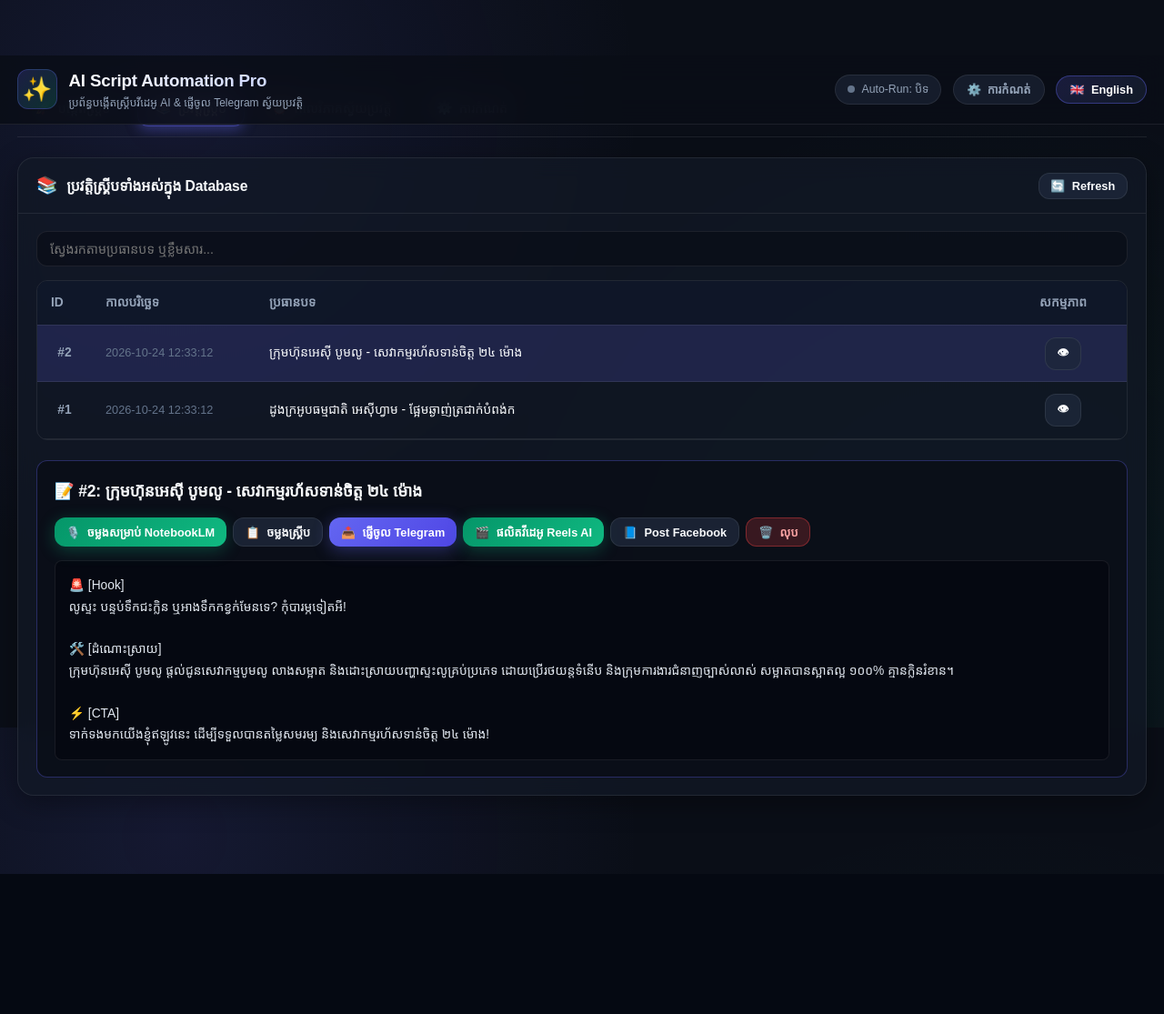
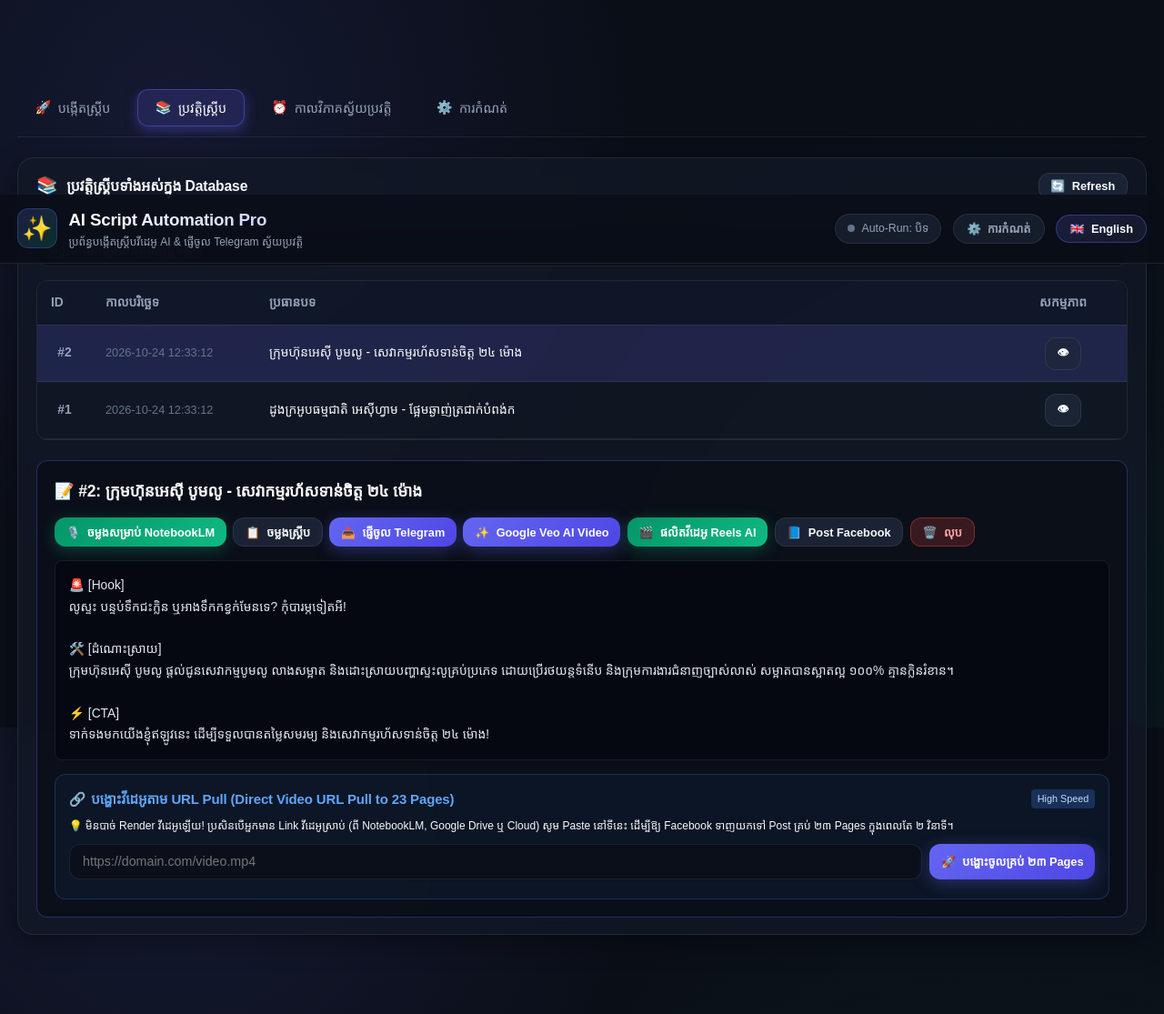
Before and after one commit to boreykem/ASP, a Flask app: page / in a window 1280 px wide, after a click on "«ប្រវត្តិស្គ្រីប»". Shown: the whole page at 91% size. Before the commit the page ends 961 px from the top, so only its background shows below. Run offline with Flask 3, Linux system fonts and the light colour scheme; data comes from the database, SQL or seed files in the repository; some web fonts are replaced.

Commit message:
Feature: Implement Google Veo Video AI service and direct Meta URL Pull broadcast

```diff
--- a/app.py
+++ b/app.py
@@ -519,6 +519,81 @@ def api_broadcast_video_facebook():
         ok, summary, results = facebook_service.broadcast_video_to_pages(pages_to_post, video_target, description)
         return jsonify({"success": ok, "message": summary, "results": results})
 
+@app.route("/api/video/veo", methods=["POST"])
+def api_generate_video_veo():
+    import veo_service
+    import video_engine
+
+    data = request.json or {}
+    script_id = data.get("script_id")
+    script_text = data.get("script_text", "")
+    topic = data.get("topic", "")
+
+    if script_id:
+        s = database.get_script_by_id(script_id)
+        if s:
+            script_text = s.get("content", "")
+            topic = s.get("topic", topic)
+
+    cfg = load_config()
+    api_key = cfg.get("gemini_key")
+    if not api_key:
+        return jsonify({"success": False, "error": "សូមកំណត់ Gemini API Key ក្នុង Settings ជាមុនសិន!"}), 400
+
+    prompt = veo_service.generate_veo_prompt_from_script(script_text, topic)
+    ok, result, info = veo_service.generate_video_with_veo(api_key, prompt, aspect_ratio="9:16")
+
+    if ok:
+        filename = os.path.basename(result)
+        video_url = f"/static/videos/{filename}"
+        return jsonify({
+            "success": True,
+            "message": "បានបង្កើតវីដេអូតាម Google Veo AI ជោគជ័យ!",
+            "video_url": video_url,
+            "filename": filename,
+            "engine": "google_veo"
+        })
+    else:
+        # Graceful fallback: If Veo is on free tier quota or model unavailable,
+        # automatically generate high-definition Reels video using internal engine
+        if info in ["free_tier_quota", "model_unavailable"] and script_text:
+            try:
+                vid_path = video_engine.create_reels_video(script_text=script_text)
+                filename = os.path.basename(vid_path)
+                return jsonify({
+                    "success": True,
+                    "message": "💡 Google Veo កំពុងកំណត់សិទ្ធិលើ Free Tier (ប្រព័ន្ធបានប្តូរមកបង្កើតវីដេអូ Reels 9:16 ជូនដោយឥតគិតថ្លៃជោគជ័យ!)",
+                    "video_url": f"/static/videos/{filename}",
+                    "filename": filename,
+                    "engine": "local_fallback"
+                })
+            except Exception as e_fall:
+                return jsonify({"success": False, "error": f"{result} (Fallback Error: {str(e_fall)})"}), 500
+        return jsonify({"success": False, "error": result}), 400
+
+@app.route("/api/facebook/broadcast-url", methods=["POST"])
+def api_broadcast_video_url():
+    data = request.json or {}
+    video_url = data.get("video_url", "").strip()
+    description = data.get("description", "").strip()
+
+    if not video_url:
+        return jsonify({"success": False, "error": "សូមបញ្ចូល Video URL ឬ Link ជាមុនសិន!"}), 400
+
+    cfg = load_config()
+    pages_to_post = cfg.get("facebook_selected_pages") or []
+    if not pages_to_post:
+        page_id = cfg.get("facebook_page_id")
+        access_token = cfg.get("facebook_access_token")
+        if page_id and access_token:
+            pages_to_post = [{"id": page_id, "name": "Primary Page", "access_token": access_token}]
+
+    if not pages_to_post:
+        return jsonify({"success": False, "error": "មិនទាន់មាន Facebook Pages ត្រូវបានកំណត់ឡើយ"}), 400
+
+    ok, summary, results = facebook_service.broadcast_video_to_pages(pages_to_post, video_url, description)
+    return jsonify({"success": ok, "message": summary, "results": results})
+
 @app.route("/static/videos/<path:filename>")
 def serve_generated_video(filename):
     if os.environ.get("VERCEL"):
--- a/static/js/app.js
+++ b/static/js/app.js
@@ -683,11 +683,17 @@ function setupEventListeners() {
   const btnPostFb = document.getElementById("btn-post-facebook");
   if (btnPostFb) btnPostFb.addEventListener("click", postSelectedScriptToFacebook);
 
+  const btnCreateVeo = document.getElementById("btn-create-veo-video");
+  if (btnCreateVeo) btnCreateVeo.addEventListener("click", createVeoVideoForSelectedScript);
+
   const btnCreateVid = document.getElementById("btn-create-video");
   if (btnCreateVid) btnCreateVid.addEventListener("click", createReelsVideoForSelectedScript);
 
   const btnBroadcastVid = document.getElementById("btn-broadcast-video-fb");
   if (btnBroadcastVid) btnBroadcastVid.addEventListener("click", broadcastRenderedVideoToFacebook);
+
+  const btnBroadcastUrl = document.getElementById("btn-broadcast-url-fb");
+  if (btnBroadcastUrl) btnBroadcastUrl.addEventListener("click", broadcastCustomVideoUrl);
 
   const btnVerifyFb = document.getElementById("btn-verify-fb");
   if (btnVerifyFb) btnVerifyFb.addEventListener("click", verifyFacebookPage);
@@ -1264,6 +1270,114 @@ async function broadcastRenderedVideoToFacebook() {
   }
 }
 
+async function createVeoVideoForSelectedScript() {
+  if (!selectedScriptId) {
+    showToast(currentLang === "km" ? "សូមជ្រើសរើសស្គ្រីបមួយជាមុនសិន!" : "Please select a script first!", "error");
+    return;
+  }
+  const btn = document.getElementById("btn-create-veo-video");
+  const previewBox = document.getElementById("video-preview-box");
+  const player = document.getElementById("rendered-video-player");
+  const statusEl = document.getElementById("video-info-status");
+  const downloadBtn = document.getElementById("btn-download-video");
+
+  if (btn) btn.disabled = true;
+  showToast(currentLang === "km" ? "✨ កំពុងភ្ជាប់ទៅកាន់ Google Veo AI Video (Gemini)..." : "Connecting to Google Veo AI Video...", "info");
+  if (statusEl) {
+    statusEl.textContent = currentLang === "km" ? "⏳ កំពុងដំណើរការ Google Veo AI Video (9:16 Cinematic Reels)..." : "Generating Google Veo AI Video...";
+    statusEl.style.color = "#60a5fa";
+  }
+  previewBox.classList.remove("hidden");
+  previewBox.scrollIntoView({ behavior: "smooth", block: "nearest" });
+
+  try {
+    const res = await fetch("/api/video/veo", {
+      method: "POST",
+      headers: { "Content-Type": "application/json" },
+      body: JSON.stringify({
+        script_id: selectedScriptId
+      })
+    });
+    const data = await res.json();
+    if (data.success && data.video_url) {
+      currentRenderedVideoFilename = data.filename;
+      player.src = data.video_url + "?t=" + Date.now();
+      downloadBtn.href = data.video_url;
+      if (statusEl) {
+        statusEl.innerHTML = `✅ <strong>${data.message}</strong><br>គុណភាព: 1080x1920 (9:16 Vertical) រួចរាល់សម្រាប់បង្ហោះចូល Facebook Pages!`;
+        statusEl.style.color = "#34d399";
+      }
+      showToast(currentLang === "km" ? "🎉 វីដេអូ AI ផលិតជោគជ័យ!" : "AI video generated successfully!", "success");
+    } else {
+      showToast("Google Veo: " + (data.error || "Failed"), "error");
+      if (statusEl) {
+        statusEl.textContent = "❌ " + (data.error || "Failed");
+        statusEl.style.color = "#ef4444";
+      }
+    }
+  } catch (err) {
+    showToast("Network error: " + err.message, "error");
+  } finally {
+    if (btn) btn.disabled = false;
+  }
+}
+
+async function broadcastCustomVideoUrl() {
+  const inputEl = document.getElementById("custom-video-url-input");
+  const url = inputEl?.value.trim();
+  const statusEl = document.getElementById("url-broadcast-status");
+  const btn = document.getElementById("btn-broadcast-url-fb");
+
+  if (!url) {
+    showToast(currentLang === "km" ? "សូមបញ្ចូល Link វីដេអូ (MP4 URL) ជាមុនសិន!" : "Please enter a video URL first!", "error");
+    return;
+  }
+
+  const scriptContent = document.getElementById("preview-content")?.textContent || "";
+  const topicTitle = document.getElementById("preview-topic-title")?.textContent || "Reels Video";
+  const desc = scriptContent ? `🎬 ${topicTitle}\n\n${scriptContent}` : "🎬 New Video Release #Reels";
+
+  if (btn) btn.disabled = true;
+  if (statusEl) {
+    statusEl.textContent = currentLang === "km" ? "🚀 កំពុងបញ្ជូន Link ទៅកាន់ Facebook តាម URL Pull..." : "Sending video URL to Facebook via URL Pull...";
+    statusEl.style.color = "#60a5fa";
+  }
+  showToast(currentLang === "km" ? "🚀 កំពុងបញ្ជូន Link ទៅកាន់ Facebook Pages ទាំងអស់..." : "Broadcasting video URL to Facebook Pages...", "info");
+
+  try {
+    const res = await fetch("/api/facebook/broadcast-url", {
+      method: "POST",
+      headers: { "Content-Type": "application/json" },
+      body: JSON.stringify({
+        video_url: url,
+        description: desc
+      })
+    });
+    const data = await res.json();
+    if (data.success) {
+      if (statusEl) {
+        statusEl.textContent = "✅ " + data.message;
+        statusEl.style.color = "#34d399";
+      }
+      showToast(currentLang === "km" ? "🎉 " + data.message : "Broadcasted successfully via URL Pull!", "success");
+    } else {
+      if (statusEl) {
+        statusEl.textContent = "❌ " + (data.error || data.message);
+        statusEl.style.color = "#ef4444";
+      }
+      showToast("Facebook: " + (data.error || data.message), "error");
+    }
+  } catch (err) {
+    if (statusEl) {
+      statusEl.textContent = "❌ Network error: " + err.message;
+      statusEl.style.color = "#ef4444";
+    }
+    showToast("Network error: " + err.message, "error");
+  } finally {
+    if (btn) btn.disabled = false;
+  }
+}
+
 async function verifyFacebookPage() {
   const pageId = document.getElementById("fb-page-id")?.value.trim();
   const pageToken = document.getElementById("fb-page-token")?.value.trim();
--- a/templates/index.html
+++ b/templates/index.html
@@ -11,7 +11,7 @@
   <link href="https://fonts.googleapis.com/css2?family=Kantumruy+Pro:ital,wght@0,300;0,400;0,500;0,600;0,700;1,400&family=Plus+Jakarta+Sans:wght@400;500;600;700&display=swap" rel="stylesheet">
 
   <!-- Stylesheet -->
-  <link rel="stylesheet" href="/static/css/style.css?v=20261024_09">
+  <link rel="stylesheet" href="/static/css/style.css?v=20261024_10">
 </head>
 <body>
 
@@ -321,6 +321,9 @@
                 <button id="btn-resend-script" class="btn btn-primary btn-sm">
                   📤 <span id="btn-resend-text">ផ្ញើចូល Telegram</span>
                 </button>
+                <button id="btn-create-veo-video" class="btn btn-primary btn-sm" title="ផលិតវីដេអូ AI តាម Google Veo (Gemini Video AI)">
+                  ✨ <span id="btn-create-veo-video-text">Google Veo AI Video</span>
+                </button>
                 <button id="btn-create-video" class="btn btn-accent btn-sm" title="ផលិតវីដេអូ Reels (9:16) ដោយស្វ័យប្រវត្តិ">
                   🎬 <span id="btn-create-video-text">ផលិតវីដេអូ Reels AI</span>
                 </button>
@@ -351,6 +354,26 @@
                   </div>
                 </div>
               </div>
+            </div>
+
+            <!-- URL Pull Video Broadcast Box (Direct Link to 23 Pages) -->
+            <div id="url-pull-box" style="margin-top: 15px; padding: 15px; background: rgba(59, 130, 246, 0.06); border-radius: 12px; border: 1px solid rgba(59, 130, 246, 0.25);">
+              <div style="display: flex; justify-content: space-between; align-items: center; margin-bottom: 8px;">
+                <h4 style="margin: 0; color: #60a5fa; display: flex; align-items: center; gap: 6px;">
+                  <span>🔗</span> <span id="title-url-pull">បង្ហោះវីដេអូតាម URL Pull (Direct Video URL Pull to 23 Pages)</span>
+                </h4>
+                <span class="badge" style="background: rgba(59, 130, 246, 0.25); color: #bfdbfe; font-size: 0.72rem; padding: 2px 7px; border-radius: 4px;">High Speed</span>
+              </div>
+              <p class="text-muted" id="desc-url-pull" style="font-size: 0.8rem; margin: 0 0 10px 0;">
+                💡 មិនបាច់ Render វីដេអូឡើយ! ប្រសិនបើអ្នកមាន Link វីដេអូស្រាប់ (ពី NotebookLM, Google Drive ឬ Cloud) សូម Paste នៅទីនេះ ដើម្បីឱ្យ Facebook ទាញយកទៅ Post គ្រប់ ២៣ Pages ក្នុងពេលតែ ២ វិនាទី។
+              </p>
+              <div style="display: flex; gap: 8px; flex-wrap: wrap;">
+                <input type="url" id="custom-video-url-input" class="form-control" style="flex: 1; min-width: 240px;" placeholder="https://domain.com/video.mp4">
+                <button id="btn-broadcast-url-fb" class="btn btn-primary btn-sm" style="white-space: nowrap;">
+                  🚀 <span id="btn-broadcast-url-fb-text">បង្ហោះចូលគ្រប់ ២៣ Pages</span>
+                </button>
+              </div>
+              <span id="url-broadcast-status" class="text-muted" style="font-size: 0.82rem; display: block; margin-top: 6px;"></span>
             </div>
           </div>
 
@@ -599,6 +622,6 @@
   <div id="toast" class="toast"></div>
 
   <!-- JavaScript -->
-  <script src="/static/js/app.js?v=20261024_09"></script>
+  <script src="/static/js/app.js?v=20261024_10"></script>
 </body>
 </html>
```
Also changed, not shown: veo_service.py (added, +108 -0 lines).
